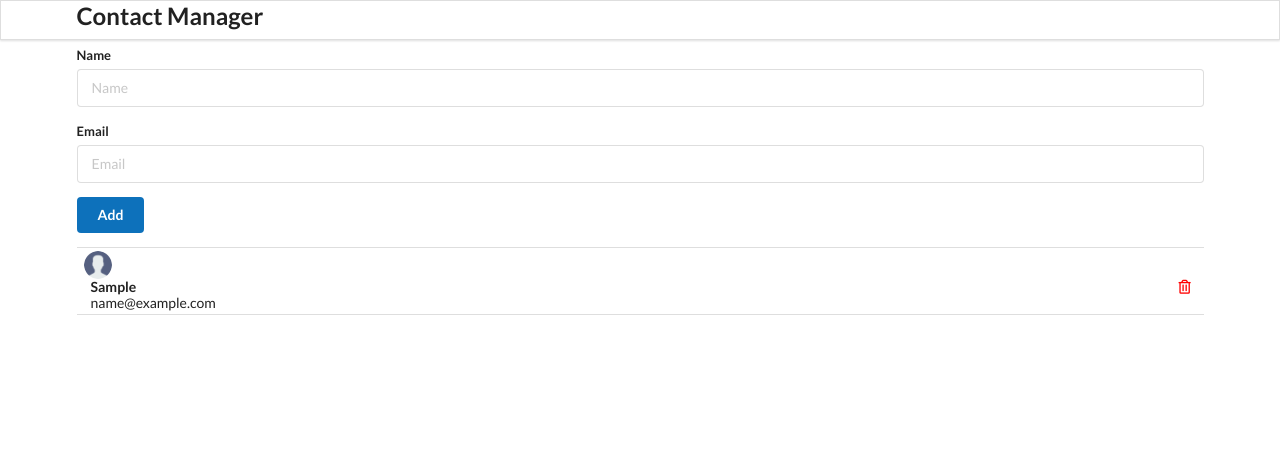
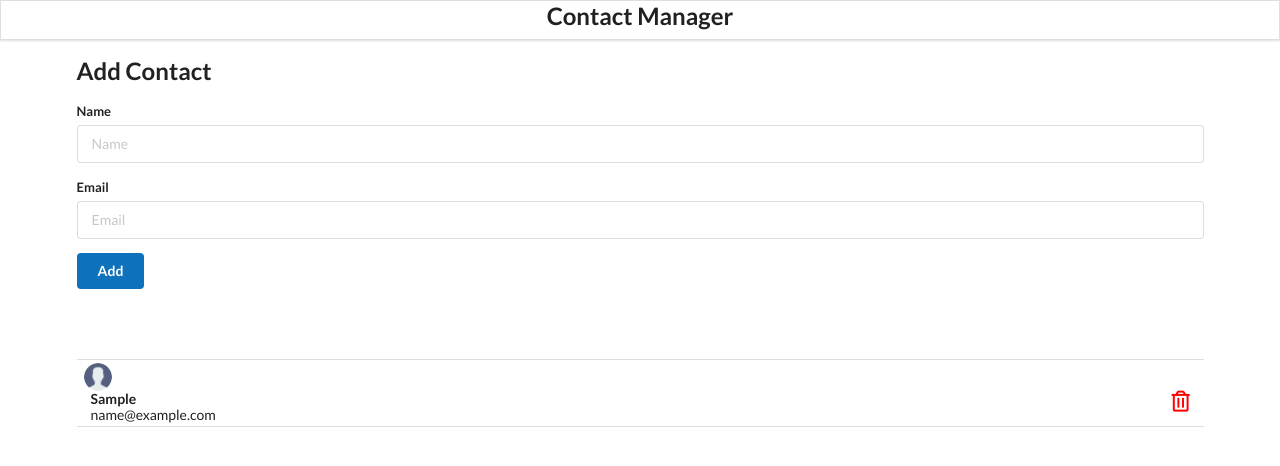
Before and after one commit to chaitanya-sai-neeli/React-Practice, a React (Vite) app: page / in a window 1280 px wide. Both pictures are taken after typing "Sample", "name@example.com" into the empty fields and a click on the button "Add". Shown: the top 466 px of the page. Built offline with nearby package versions, Linux system fonts and the light colour scheme.

Commit message:
Minor UI alignment fixes

```diff
--- a/src/components/AddContact.jsx
+++ b/src/components/AddContact.jsx
@@ -15,7 +15,7 @@ const AddContact = ({ addContactsHandler }) => {
   };
 
   return (
-    <div className="ui main">
+    <div className="ui main" style={{ padding: "4rem 0" }}>
       <h2>Add Contact</h2>
       <form className="ui form" onSubmit={handleAddContacts}>
         <div className="field">
--- a/src/components/ContactCard.jsx
+++ b/src/components/ContactCard.jsx
@@ -20,7 +20,7 @@ const ContactCard = ({ contact, clickHandler }) => {
           <div>{email}</div>
         </div>
         <i
-          className="trash alternate outline icon"
+          className="large trash alternate outline icon"
           style={{ color: "red", cursor: "pointer" }}
           onClick={() => clickHandler(id)}
         ></i>
--- a/src/components/Header.jsx
+++ b/src/components/Header.jsx
@@ -2,10 +2,16 @@ import React from "react";
 
 const Header = () => {
   return (
-    <div className="ui fixed menu">
-      <div className="ui container center">
-        <h2>Contact Manager</h2>
-      </div>
+    // <div className="ui fixed menu">
+    //   <div className="ui container center">
+    //     <h2>Contact Manager</h2>
+    //   </div>
+    // </div>
+    <div
+      className="ui fixed menu"
+      style={{ display: "flex", justifyContent: "center", width: "100%" }}
+    >
+      <h2>Contact Manager</h2>
     </div>
   );
 };
```
